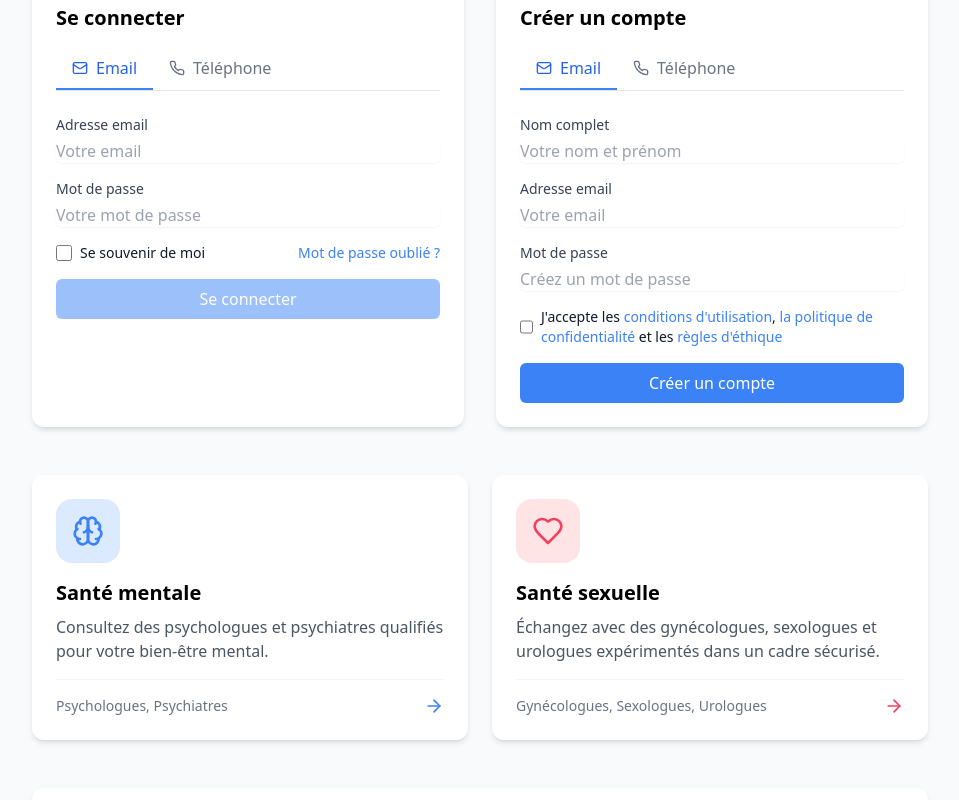
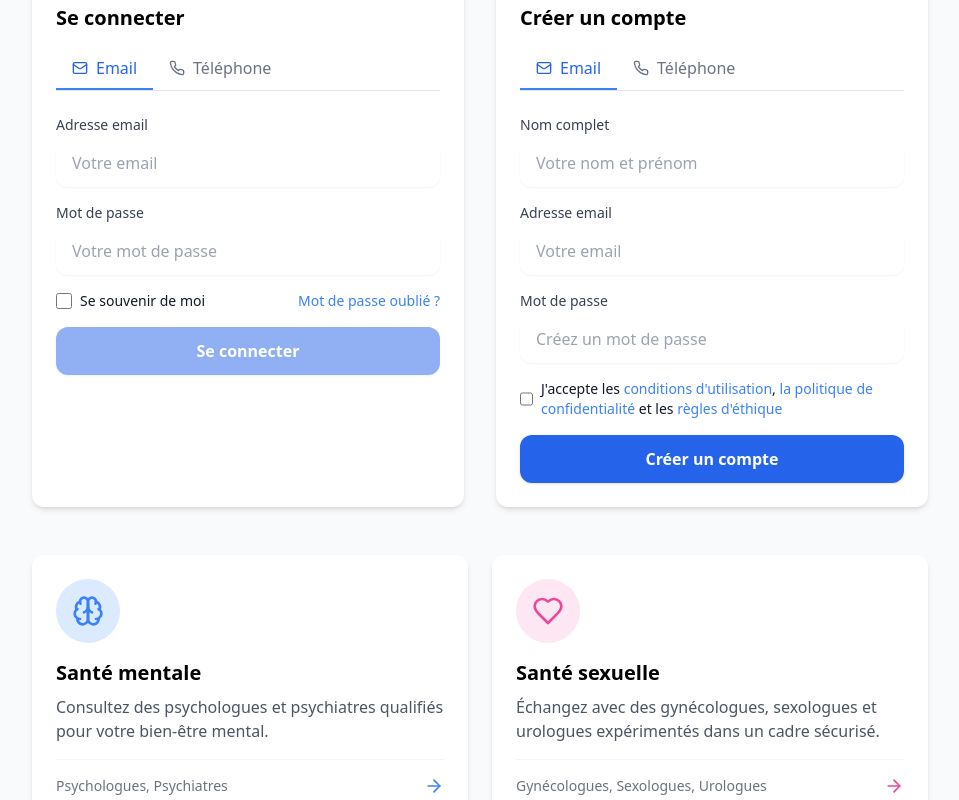
Before and after one commit to moussa2802/health-e, a React (Vite) app: page /patient in a window 1280 px wide. Shown: the part 460-1260 px from the top of the page, without its empty margins (160-1119 px from the left). Built offline with nearby package versions, Linux system fonts and the light colour scheme; no server answers.

Commit message:
Amélioration UX/UI page Espace Patient - Formulaires harmonisés, boutons modernisés, cartes interactives, sections contrastées

```diff
--- a/src/pages/patient/PatientAccess.tsx
+++ b/src/pages/patient/PatientAccess.tsx
@@ -441,7 +441,7 @@ const PatientAccess: React.FC = () => {
                             type="email"
                             value={loginEmail}
                             onChange={(e) => setLoginEmail(e.target.value)}
-                            className="w-full rounded-md border-gray-300 shadow-sm focus:border-blue-500 focus:ring-blue-500"
+                            className="w-full px-4 py-3 rounded-xl border-gray-300 shadow-sm focus:border-blue-500 focus:ring-blue-500 transition-colors"
                             placeholder="Votre email"
                             required
                           />
@@ -459,7 +459,7 @@ const PatientAccess: React.FC = () => {
                             type="password"
                             value={loginPassword}
                             onChange={(e) => setLoginPassword(e.target.value)}
-                            className="w-full rounded-md border-gray-300 shadow-sm focus:border-blue-500 focus:ring-blue-500"
+                            className="w-full px-4 py-3 rounded-xl border-gray-300 shadow-sm focus:border-blue-500 focus:ring-blue-500 transition-colors"
                             placeholder="Votre mot de passe"
                             required
                           />
@@ -497,7 +497,7 @@ const PatientAccess: React.FC = () => {
                             disabled={
                               isLoggingIn || !loginEmail || !loginPassword
                             }
-                            className="w-full bg-blue-500 text-white py-2 px-4 rounded-md hover:bg-blue-600 transition-colors font-medium disabled:opacity-50 disabled:cursor-not-allowed"
+                            className="w-full bg-blue-600 hover:bg-blue-700 text-white font-semibold px-4 py-3 rounded-xl shadow transition-all duration-200 disabled:opacity-50 disabled:cursor-not-allowed"
                           >
                             {isLoggingIn
                               ? "Connexion en cours..."
@@ -509,7 +509,7 @@ const PatientAccess: React.FC = () => {
                             disabled={
                               isLoggingIn || !loginPhone || isInCooldown
                             }
-                            className="w-full bg-blue-500 text-white py-2 px-4 rounded-md hover:bg-blue-600 transition-colors font-medium disabled:opacity-50 disabled:cursor-not-allowed"
+                            className="w-full bg-blue-600 hover:bg-blue-700 text-white font-semibold px-4 py-3 rounded-xl shadow transition-all duration-200 disabled:opacity-50 disabled:cursor-not-allowed"
                           >
                             {isLoggingIn
                               ? "Envoi en cours..."
@@ -795,7 +795,7 @@ const PatientAccess: React.FC = () => {
                           type="text"
                           value={registerName}
                           onChange={(e) => setRegisterName(e.target.value)}
-                          className="w-full rounded-md border-gray-300 shadow-sm focus:border-blue-500 focus:ring-blue-500"
+                          className="w-full px-4 py-3 rounded-xl border-gray-300 shadow-sm focus:border-blue-500 focus:ring-blue-500 transition-colors"
                           placeholder="Votre nom et prénom"
                           required
                         />
@@ -813,7 +813,7 @@ const PatientAccess: React.FC = () => {
                           type="email"
                           value={registerEmail}
                           onChange={(e) => setRegisterEmail(e.target.value)}
-                          className="w-full rounded-md border-gray-300 shadow-sm focus:border-blue-500 focus:ring-blue-500"
+                          className="w-full px-4 py-3 rounded-xl border-gray-300 shadow-sm focus:border-blue-500 focus:ring-blue-500 transition-colors"
                           placeholder="Votre email"
                           required
                         />
@@ -831,7 +831,7 @@ const PatientAccess: React.FC = () => {
                           type="password"
                           value={registerPassword}
                           onChange={(e) => setRegisterPassword(e.target.value)}
-                          className="w-full rounded-md border-gray-300 shadow-sm focus:border-blue-500 focus:ring-blue-500"
+                          className="w-full px-4 py-3 rounded-xl border-gray-300 shadow-sm focus:border-blue-500 focus:ring-blue-500 transition-colors"
                           placeholder="Créez un mot de passe"
                           required
                         />
@@ -881,7 +881,7 @@ const PatientAccess: React.FC = () => {
                       <button
                         type="submit"
                         disabled={isRegistering || emailVerificationLoading}
-                        className="w-full bg-blue-500 text-white py-2 px-4 rounded-md hover:bg-blue-600 transition-colors font-medium disabled:opacity-50 disabled:cursor-not-allowed"
+                        className="w-full bg-blue-600 hover:bg-blue-700 text-white font-semibold px-4 py-3 rounded-xl shadow transition-all duration-200 disabled:opacity-50 disabled:cursor-not-allowed"
                       >
                         {isRegistering || emailVerificationLoading
                           ? "Création en cours..."
@@ -1122,9 +1122,9 @@ const PatientAccess: React.FC = () => {
             <div className="grid grid-cols-1 md:grid-cols-2 gap-6 mb-12">
               <Link
                 to="/professionals/mental"
-                className="bg-white rounded-xl shadow-md p-6 hover:shadow-lg transition-all duration-300 flex flex-col"
+                className="bg-white rounded-xl shadow-md p-6 hover:shadow-lg hover:scale-105 transition-all duration-300 flex flex-col"
               >
-                <div className="w-16 h-16 bg-blue-100 rounded-2xl flex items-center justify-center mb-4">
+                <div className="w-16 h-16 bg-blue-100 rounded-full flex items-center justify-center mb-4 p-3">
                   <Brain className="h-8 w-8 text-blue-500" />
                 </div>
                 <h3 className="text-xl font-bold mb-2">Santé mentale</h3>
@@ -1142,10 +1142,10 @@ const PatientAccess: React.FC = () => {
 
               <Link
                 to="/professionals/sexual"
-                className="bg-white rounded-xl shadow-md p-6 hover:shadow-lg transition-all duration-300 flex flex-col"
+                className="bg-white rounded-xl shadow-md p-6 hover:shadow-lg hover:scale-105 transition-all duration-300 flex flex-col"
               >
-                <div className="w-16 h-16 bg-rose-100 rounded-2xl flex items-center justify-center mb-4">
-                  <Heart className="h-8 w-8 text-rose-500" />
+                <div className="w-16 h-16 bg-pink-100 rounded-full flex items-center justify-center mb-4 p-3">
+                  <Heart className="h-8 w-8 text-pink-500" />
                 </div>
                 <h3 className="text-xl font-bold mb-2">Santé sexuelle</h3>
                 <p className="text-gray-600 mb-4">
@@ -1156,19 +1156,19 @@ const PatientAccess: React.FC = () => {
                   <span className="text-sm text-gray-500">
                     Gynécologues, Sexologues, Urologues
                   </span>
-                  <ArrowRight className="h-5 w-5 text-rose-500" />
+                  <ArrowRight className="h-5 w-5 text-pink-500" />
                 </div>
               </Link>
             </div>
 
             {/* Benefits */}
-            <div className="bg-white rounded-xl shadow-md p-6 mb-12">
+            <div className="bg-gray-50 rounded-xl shadow-md p-6 mb-12">
               <h3 className="text-xl font-semibold mb-6 text-center">
                 Pourquoi choisir Health-e ?
               </h3>
               <div className="grid grid-cols-1 md:grid-cols-3 gap-6">
                 <div className="text-center">
-                  <div className="w-12 h-12 bg-blue-100 rounded-full flex items-center justify-center mx-auto mb-4">
+                  <div className="w-12 h-12 bg-blue-100 rounded-full flex items-center justify-center mx-auto mb-4 p-3">
                     <ShieldCheck className="h-6 w-6 text-blue-500" />
                   </div>
                   <h4 className="font-medium mb-2">Confidentialité</h4>
@@ -1177,7 +1177,7 @@ const PatientAccess: React.FC = () => {
                   </p>
                 </div>
                 <div className="text-center">
-                  <div className="w-12 h-12 bg-blue-100 rounded-full flex items-center justify-center mx-auto mb-4">
+                  <div className="w-12 h-12 bg-blue-100 rounded-full flex items-center justify-center mx-auto mb-4 p-3">
                     <Clock className="h-6 w-6 text-blue-500" />
                   </div>
                   <h4 className="font-medium mb-2">Flexibilité</h4>
@@ -1186,7 +1186,7 @@ const PatientAccess: React.FC = () => {
                   </p>
                 </div>
                 <div className="text-center">
-                  <div className="w-12 h-12 bg-blue-100 rounded-full flex items-center justify-center mx-auto mb-4">
+                  <div className="w-12 h-12 bg-blue-100 rounded-full flex items-center justify-center mx-auto mb-4 p-3">
                     <Users className="h-6 w-6 text-blue-500" />
                   </div>
                   <h4 className="font-medium mb-2">Professionnels qualifiés</h4>
```
